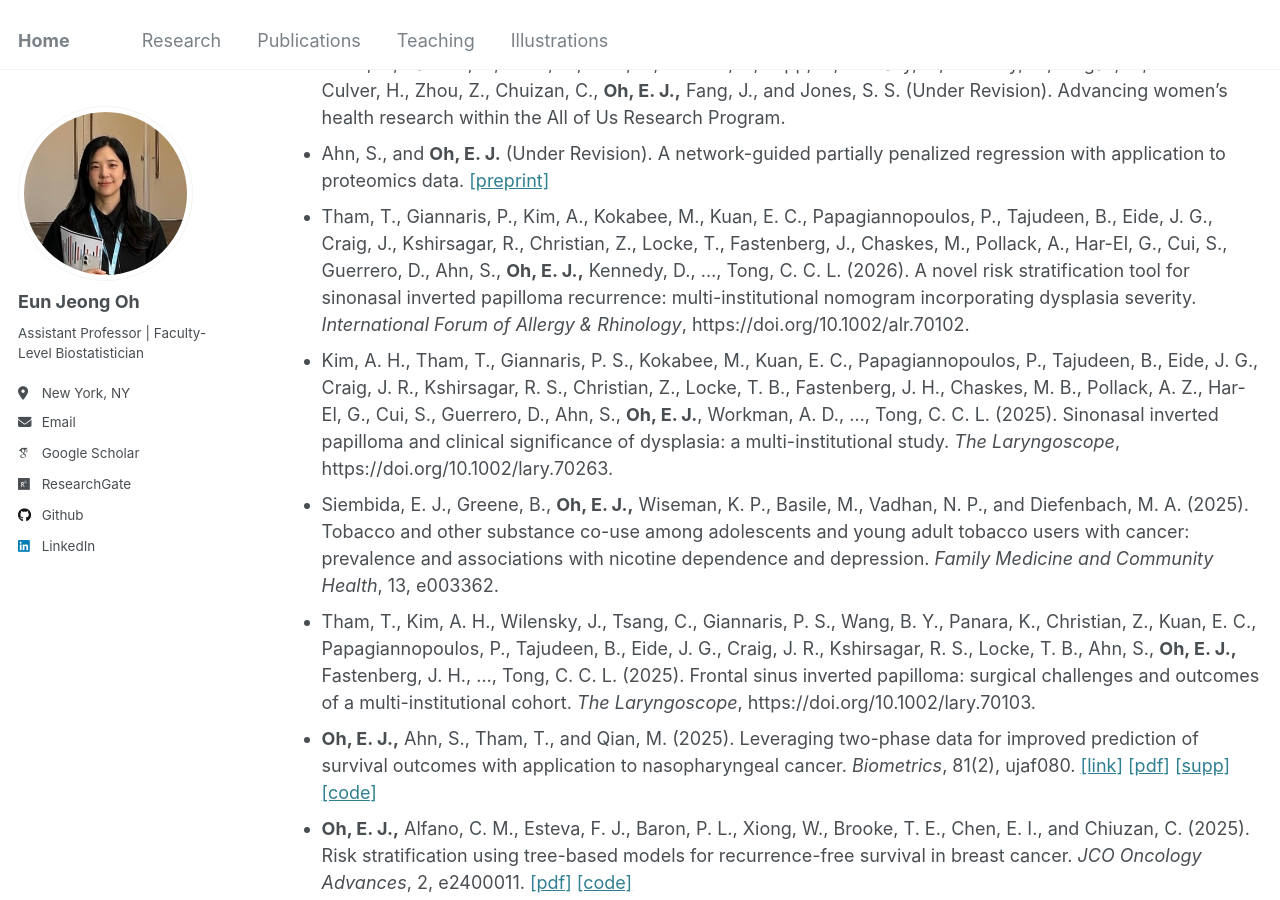
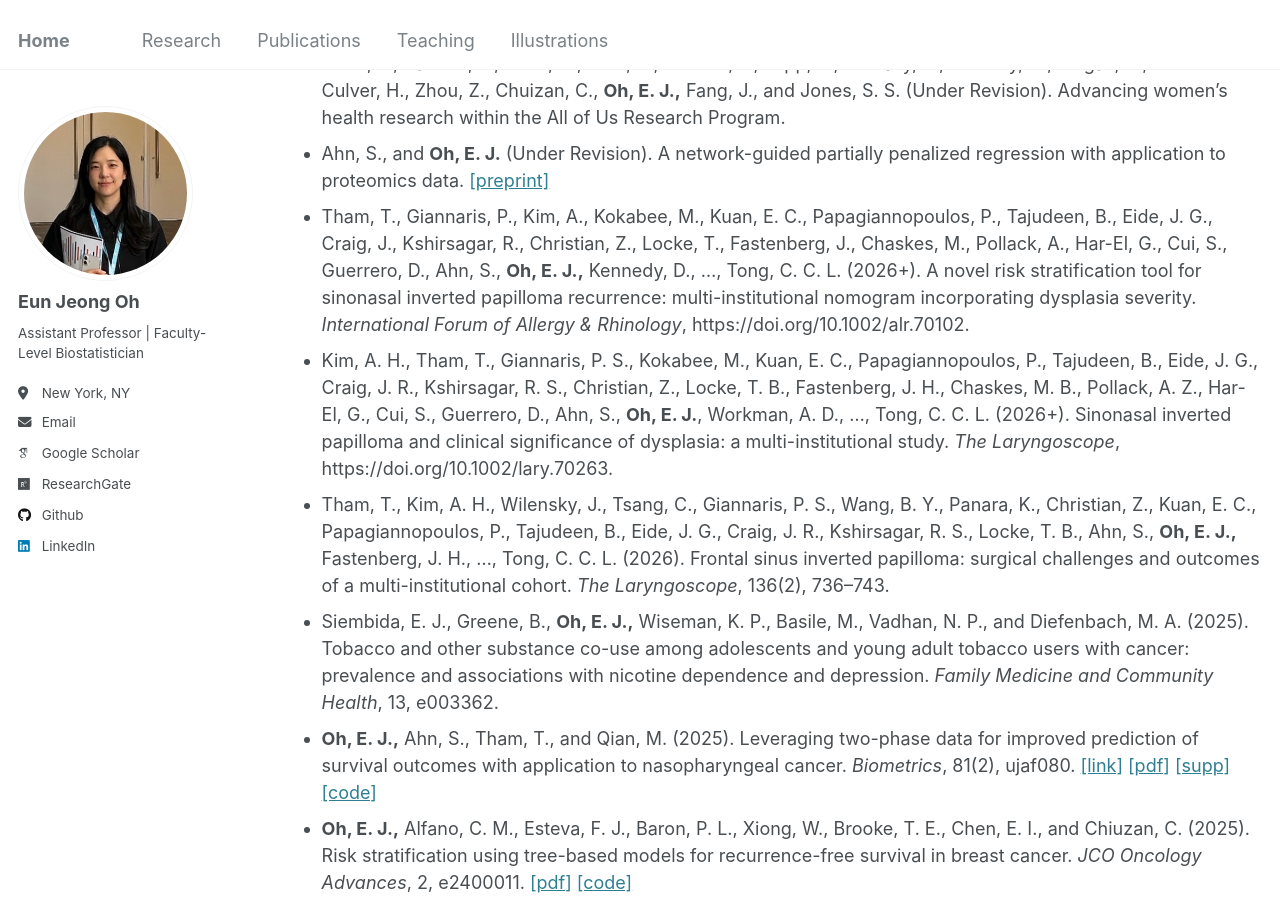
Before and after one commit to oheunj/oheunj.github.io, a Jekyll site: the page built from _pages/publications.md, in a window 1280 px wide and 900 px high, scrolled down 330 px. Built offline with Jekyll 4.4.1, drawn with Linux system fonts in a browser that asks for light colours; some web fonts are replaced.

Commit message:
Update publications.md

```diff
--- a/_pages/publications.md
+++ b/_pages/publications.md
@@ -17,10 +17,10 @@ redirect_from:
 * __Oh, E. J.,__ and Qian, M. (Under Review). Reluctant transfer learning in penalized regressions for individualized treatment rules under effect heterogeneity. [[preprint]](https://arxiv.org/pdf/2511.08559)
 * Cohn, E., Karlson, E., Joffe, H., Choi, K., Federer, J., Tepp, R., McNally, S., Pourkey, N., Ziogas, A., Anton-Culver, H., Zhou, Z., Chuizan, C., __Oh, E. J.,__ Fang, J., and Jones, S. S. (Under Revision). Advancing women’s health research within the All of Us Research Program.
 * Ahn, S., and __Oh, E. J.__ (Under Revision). A network-guided partially penalized regression with application to proteomics data. [[preprint]](https://arxiv.org/pdf/2505.22986)
-* Tham, T., Giannaris, P., Kim, A., Kokabee, M., Kuan, E. C., Papagiannopoulos, P., Tajudeen, B., Eide, J. G., Craig, J., Kshirsagar, R., Christian, Z., Locke, T., Fastenberg, J., Chaskes, M., Pollack, A., Har-El, G., Cui, S., Guerrero, D., Ahn, S., __Oh, E. J.,__ Kennedy, D., ..., Tong, C. C. L. (2026). A novel risk stratification tool for sinonasal inverted papilloma recurrence: multi-institutional nomogram incorporating dysplasia severity. _International Forum of Allergy & Rhinology_, https://doi.org/10.1002/alr.70102.
-* Kim, A. H., Tham, T., Giannaris, P. S., Kokabee, M., Kuan, E. C., Papagiannopoulos, P., Tajudeen, B., Eide, J. G., Craig, J. R., Kshirsagar, R. S., Christian, Z., Locke, T. B., Fastenberg, J. H., Chaskes, M. B., Pollack, A. Z., Har-El, G., Cui, S., Guerrero, D., Ahn, S., __Oh, E. J.__, Workman, A. D., ..., Tong, C. C. L. (2025). Sinonasal inverted papilloma and clinical significance of dysplasia: a multi-institutional study. _The Laryngoscope_, https://doi.org/10.1002/lary.70263.
+* Tham, T., Giannaris, P., Kim, A., Kokabee, M., Kuan, E. C., Papagiannopoulos, P., Tajudeen, B., Eide, J. G., Craig, J., Kshirsagar, R., Christian, Z., Locke, T., Fastenberg, J., Chaskes, M., Pollack, A., Har-El, G., Cui, S., Guerrero, D., Ahn, S., __Oh, E. J.,__ Kennedy, D., ..., Tong, C. C. L. (2026+). A novel risk stratification tool for sinonasal inverted papilloma recurrence: multi-institutional nomogram incorporating dysplasia severity. _International Forum of Allergy & Rhinology_, https://doi.org/10.1002/alr.70102.
+* Kim, A. H., Tham, T., Giannaris, P. S., Kokabee, M., Kuan, E. C., Papagiannopoulos, P., Tajudeen, B., Eide, J. G., Craig, J. R., Kshirsagar, R. S., Christian, Z., Locke, T. B., Fastenberg, J. H., Chaskes, M. B., Pollack, A. Z., Har-El, G., Cui, S., Guerrero, D., Ahn, S., __Oh, E. J.__, Workman, A. D., ..., Tong, C. C. L. (2026+). Sinonasal inverted papilloma and clinical significance of dysplasia: a multi-institutional study. _The Laryngoscope_, https://doi.org/10.1002/lary.70263.
+* Tham, T., Kim, A. H., Wilensky, J., Tsang, C., Giannaris, P. S., Wang, B. Y., Panara, K., Christian, Z., Kuan, E. C., Papagiannopoulos, P., Tajudeen, B., Eide, J. G., Craig, J. R., Kshirsagar, R. S., Locke, T. B., Ahn, S., __Oh, E. J.,__ Fastenberg, J. H., ..., Tong, C. C. L. (2026). Frontal sinus inverted papilloma: surgical challenges and outcomes of a multi-institutional cohort. _The Laryngoscope_, 136(2), 736–743.
 * Siembida, E. J., Greene, B., __Oh, E. J.,__ Wiseman, K. P., Basile, M., Vadhan, N. P., and Diefenbach, M. A. (2025). Tobacco and other substance co-use among adolescents and young adult tobacco users with cancer: prevalence and associations with nicotine dependence and depression. _Family Medicine and Community Health_, 13, e003362.
-* Tham, T., Kim, A. H., Wilensky, J., Tsang, C., Giannaris, P. S., Wang, B. Y., Panara, K., Christian, Z., Kuan, E. C., Papagiannopoulos, P., Tajudeen, B., Eide, J. G., Craig, J. R., Kshirsagar, R. S., Locke, T. B., Ahn, S., __Oh, E. J.,__ Fastenberg, J. H., ..., Tong, C. C. L. (2025). Frontal sinus inverted papilloma: surgical challenges and outcomes of a multi-institutional cohort. _The Laryngoscope_, https://doi.org/10.1002/lary.70103.
 * __Oh, E. J.,__ Ahn, S., Tham, T., and Qian, M. (2025). Leveraging two-phase data for improved prediction of survival outcomes with application to nasopharyngeal cancer. _Biometrics_, 81(2), ujaf080. [[link]](https://academic.oup.com/biometrics/article/doi/10.1093/biomtc/ujaf080/8174609?utm_source=authortollfreelink&utm_campaign=biometrics&utm_medium=email&guestAccessKey=3eeab5b5-3196-45c2-a2dc-26cd057f53c8) [[pdf]](https://oheunj.github.io/files/ujaf080.pdf) [[supp]](https://oheunj.github.io/files/BIOM_SuppMaterials_TwoPhaseSurv.pdf) [[code]](https://github.com/oheunj/TwoPhaseSurv)
 * __Oh, E. J.,__ Alfano, C. M., Esteva, F. J., Baron, P. L., Xiong, W., Brooke, T. E., Chen, E. I., and  Chiuzan, C. (2025). Risk stratification using tree-based models for recurrence-free survival in breast cancer. _JCO Oncology Advances_, 2, e2400011. [[pdf]](https://ascopubs.org/doi/pdfdirect/10.1200/OA.24.00011) [[code]](https://github.com/oheunj/SurvTrees)
 * Ahn, S., __Oh, E. J.,__ Saleem, M., and Tham, T. (2024). Machine learning methods in classification of prolonged radiation therapy in oropharyngeal cancer: national cancer database. _Otolaryngology-Head and Neck Surgery_, 171(6), 1764-1772.
```
